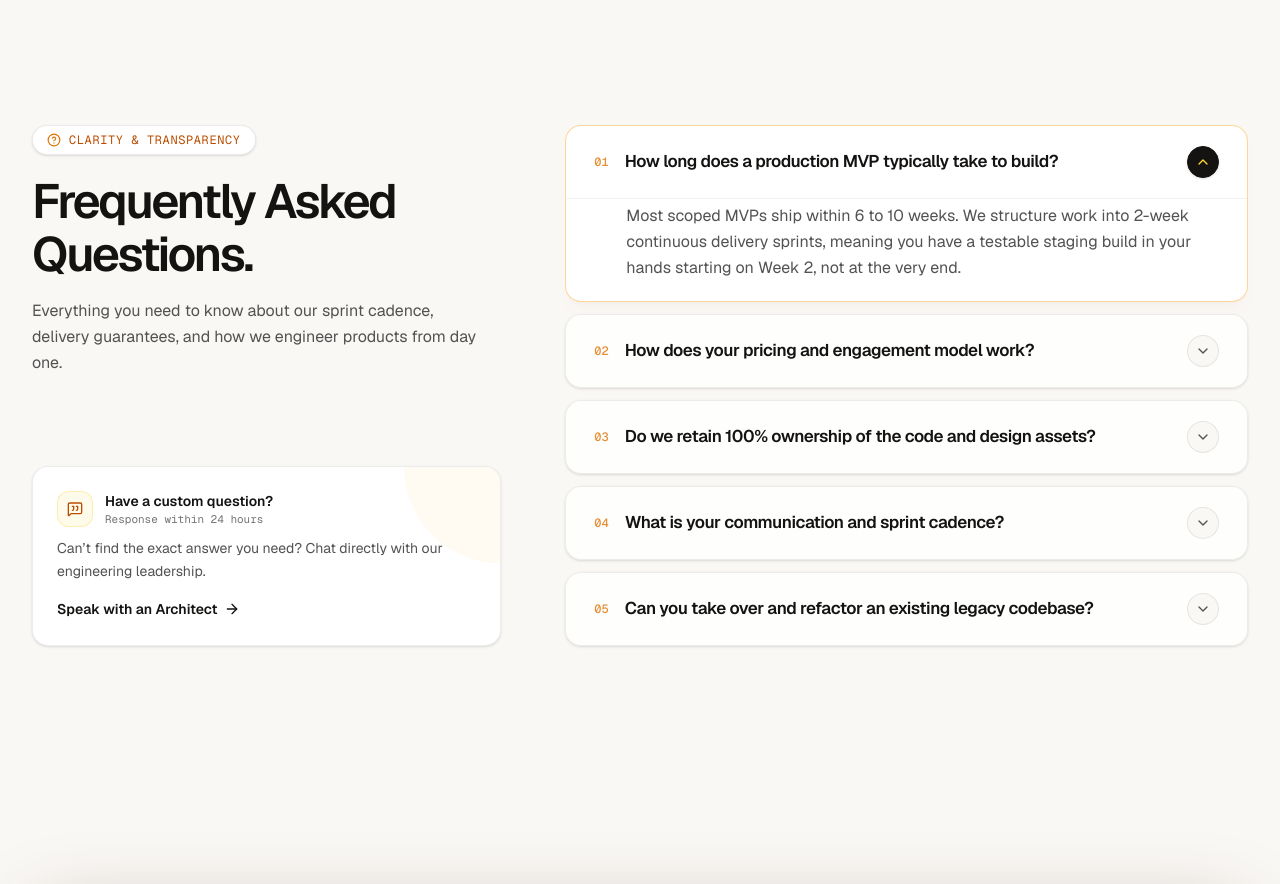
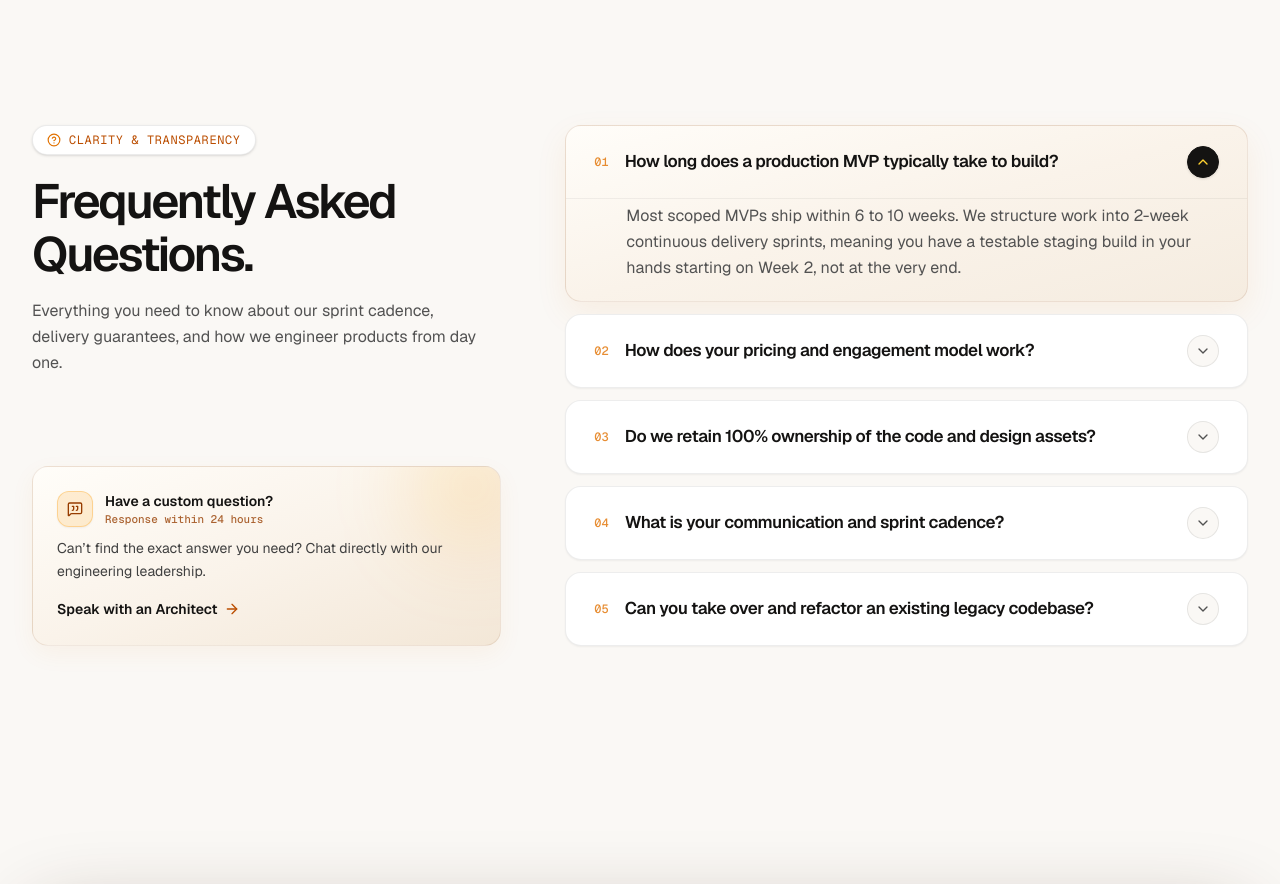
Before and after one commit to millathossain115/telos-digital, a Next.js app: page / in a window 1280 px wide. Shown: the part 5560-6444 px from the top of the page. Built offline with nearby package versions, Linux system fonts and the light colour scheme.

Commit message:
feat: add FaqSection component with interactive accordion and contact CTA

```diff
--- a/src/components/FaqSection.tsx
+++ b/src/components/FaqSection.tsx
@@ -113,34 +113,38 @@ export function FaqSection() {
               </p>
             </div>
 
-            {/* Direct Contact Card - Anchored at bottom */}
-            <div className="mt-8 p-5 sm:p-6 rounded-2xl bg-white border border-black/[0.07] shadow-sm relative overflow-hidden group">
-              <div className="absolute top-0 right-0 w-24 h-24 bg-amber-500/5 rounded-bl-full pointer-events-none transition-transform group-hover:scale-110" />
+            {/* Direct Contact Card - Anchored at bottom with thematic gradient & ambient glow */}
+            <div className="mt-8 p-5 sm:p-6 rounded-2xl bg-gradient-to-br from-[#FFFDF9] via-[#FAF3EA] to-[#F3E7D7] border border-amber-900/[0.1] shadow-[0_8px_24px_rgba(217,119,6,0.06)] hover:shadow-[0_12px_32px_rgba(217,119,6,0.12)] hover:border-amber-600/30 transition-all duration-400 relative overflow-hidden group">
+              {/* Top ambient corner glow */}
+              <div className="pointer-events-none absolute -top-10 -right-10 w-32 h-32 bg-gradient-to-br from-amber-400/20 to-orange-500/10 rounded-full blur-2xl transition-transform duration-500 group-hover:scale-125" />
 
-              <div className="flex items-center gap-3 mb-2.5">
-                <div className="w-9 h-9 rounded-xl bg-amber-50 border border-amber-200/60 flex items-center justify-center text-amber-700 shrink-0">
+              {/* Top hairline border shimmer on hover */}
+              <div className="pointer-events-none absolute inset-x-0 top-0 h-px bg-gradient-to-r from-transparent via-amber-500/0 to-transparent group-hover:via-amber-500/50 transition-all duration-500" />
+
+              <div className="flex items-center gap-3 mb-2.5 relative z-10">
+                <div className="w-9 h-9 rounded-xl bg-amber-500/15 border border-amber-500/30 flex items-center justify-center text-amber-800 shadow-xs shrink-0 group-hover:scale-105 transition-transform">
                   <MessageSquareQuote className="w-4 h-4" />
                 </div>
                 <div>
                   <h4 className="text-sm font-semibold text-[#141312]">
                     Have a custom question?
                   </h4>
-                  <p className="text-[11px] text-neutral-500 font-mono">
+                  <p className="text-[11px] text-amber-800/80 font-mono font-medium">
                     Response within 24 hours
                   </p>
                 </div>
               </div>
 
-              <p className="text-xs sm:text-sm text-neutral-600 leading-relaxed mb-3.5">
+              <p className="text-xs sm:text-sm text-neutral-700 leading-relaxed mb-3.5 relative z-10">
                 Can’t find the exact answer you need? Chat directly with our
                 engineering leadership.
               </p>
 
               <Link
                 href="/contact"
-                className="inline-flex items-center gap-1.5 text-xs sm:text-sm font-semibold text-[#141312] hover:text-amber-700 transition-colors group/link">
+                className="inline-flex items-center gap-1.5 text-xs sm:text-sm font-semibold text-[#141312] group-hover:text-amber-800 transition-colors group/link relative z-10">
                 <span>Speak with an Architect</span>
-                <ArrowRight className="w-4 h-4 transition-transform group-hover/link:translate-x-1" />
+                <ArrowRight className="w-4 h-4 transition-transform group-hover/link:translate-x-1 text-amber-700" />
               </Link>
             </div>
           </motion.div>
@@ -154,10 +158,10 @@ export function FaqSection() {
                 <motion.div
                   key={faq.id}
                   variants={faqItemVariants}
-                  className={`rounded-2xl border transition-colors duration-300 overflow-hidden ${
+                  className={`rounded-2xl border transition-all duration-400 overflow-hidden ${
                     isOpen
-                      ? "bg-white border-amber-500/40 shadow-lg shadow-amber-900/[0.03]"
-                      : "bg-white/80 hover:bg-white border-black/[0.07] hover:border-black/[0.14] shadow-sm"
+                      ? "bg-gradient-to-br from-[#FFFDF9] via-[#FAF3EA] to-[#F5ECE0] border-amber-900/[0.12] shadow-[0_12px_32px_rgba(217,119,6,0.08)]"
+                      : "bg-white border-black/[0.07] hover:bg-gradient-to-br hover:from-white hover:via-[#FDFBF7] hover:to-[#F7F2EB] hover:border-black/[0.12] hover:shadow-[0_8px_24px_rgba(20,19,18,0.06)] hover:-translate-y-0.5 shadow-xs"
                   }`}>
                   <button
                     type="button"
```
